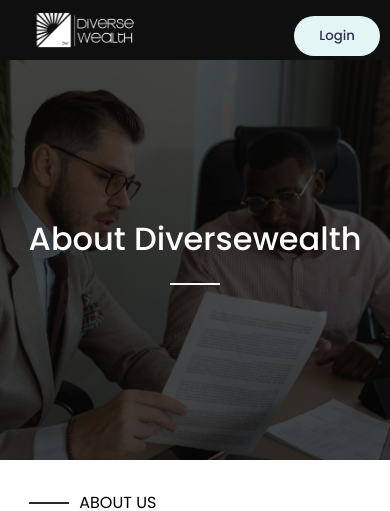
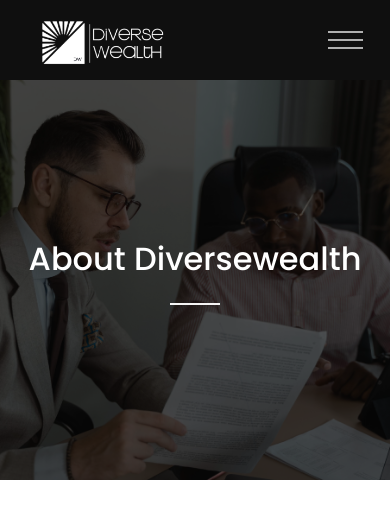
Before and after one commit to kelvinogodo/diversefrontend, a React (Create React App) app: page /about in a window 390 px wide. Shown: the top 511 px of the page. Built offline with nearby package versions, Linux system fonts and the light colour scheme.

Commit message:
updated route

```diff
--- a/src/components/Header/Header.jsx
+++ b/src/components/Header/Header.jsx
@@ -5,6 +5,7 @@ import { useState } from 'react'
 import { motion } from 'framer-motion'
 import { Link } from 'react-router-dom'
 const Header = () => {
+    const [showModal, setShowModal] = useState(false)
     const [bgColor, setBgColor] = useState(false)
     const changeOnScroll = ()=>{
         if(window.scrollY >= 90){
@@ -21,11 +22,11 @@ const Header = () => {
         initial={{ opacity:0}}
         animate={{opacity:1}}
         transition={{duration:0.65}}
-    id='home'>
+    >
         <div className="logo-container">
-            <img src="/20231219_090517.png" alt="" className='logo-b' onClick={()=>{
+            <img src="/20231219_090517.png" alt="company_logo" className='logo' onClick={()=>{
                 navigate('/')
-              }} />
+            }}/>
         </div>
         <nav>
             <ul>
@@ -34,19 +35,19 @@ const Header = () => {
                     <span className='line'></span>
                 </li>
                 <li>
-                    <a href="/about">about</a>
+                    <Link to="/about">about</Link>
                     <span className='line'></span>
                 </li>
                 <li>
-                    <a href="/faq">faqs</a>
+                    <Link to="/faq">faqs</Link>
                     <span className='line'></span>
                 </li>
                 <li>
-                    <a href="/policy">policy</a>
+                    <Link to="/policy">our policy</Link>
                     <span className='line'></span>
                 </li>
                 <li>
-                    <a href="/buybitcoin">buy bitcoin</a>
+                    <Link to="/buybitcoin">buy bitcoin</Link>
                     <span className='line'></span>
                 </li>
             </ul>
@@ -54,6 +55,28 @@ const Header = () => {
         <div className="sign-up-btn-container">
             <button className='signup-btn' onClick={()=>{navigate('/login')}}>login</button>
         </div>
+        <div class="mobile-menu-container" onClick={()=>{
+            setShowModal(!showModal)
+          }} >
+                <div class="line1"></div>
+                <div class="line2"></div>
+                <div class="line3"></div>
+          </div>
+          <div className={`overlay ${showModal ? 'showing-modal' : ''}`} onClick={() => {
+              setShowModal(false)
+          }}>
+                <div className={`menu-modal `} >
+                <ul>
+                    <Link to='/'>home</Link>
+                    <Link to='/about'>about</Link>
+                    <Link to='/faq'>faq</Link>
+                    <Link to='/buybitcoin'>buy bitcoin</Link>
+                    <Link to='/policy'>our policy</Link>
+                    <Link to='/signup'>signup</Link>
+                    <Link to='/login'>login</Link>
+                </ul>
+                </div>
+              </div>
     </motion.header>
   )
 }
--- a/src/components/Header/header.css
+++ b/src/components/Header/header.css
@@ -1,4 +1,4 @@
-header{
+header {
     position: sticky;
     top: 0px;
     z-index: 4;
@@ -13,8 +13,8 @@ header{
     height: 60px;
 }
 
-.scroll-color{
-    background-color: var(--secondary-mild);
+.scroll-color {
+    background-color: var(--secondary-color);
     position: fixed;
     top: 0px;
 }
@@ -26,76 +26,213 @@ nav {
     justify-content: flex-end;
 }
 
-nav ul{
+nav ul {
     width: 60%;
     display: flex;
     align-items: center;
     justify-content: space-around;
 }
-nav ul li{
+
+nav ul li {
     display: flex;
     align-items: center;
     justify-content: center;
     flex-direction: column;
 }
-.line{
+
+.line {
     height: 1.5px;
     width: 0px;
     transition: all .3s ease;
     background-color: var(--primary-color);
 }
-nav ul li:hover .line{
+
+nav ul li:hover .line {
     width: 100%;
 }
+
 nav ul li a {
-    color:white;
+    color: white;
     text-transform: capitalize;
     font-size: .9rem;
 }
-.signup-btn{
+
+.signup-btn {
     padding: 10px 25px;
     display: flex;
     align-items: center;
     justify-content: center;
-    background-color:var(--primary-color);
-    color:var(--secondary-color);
+    background-color: var(--color-variant);
+    color: var(--primary-color);
     text-transform: capitalize;
     border-radius: 5rem;
     font-family: poppins;
     cursor: pointer;
     transition: all .5s ease-in-out;
     font-weight: 500;
+    margin-top: 0px;
 }
-.logo-container{
+
+.logo-container {
     display: flex;
     align-items: center;
     justify-content: center;
     width: 20%;
-    overflow-y: hidden;
-    padding-left: 60px;
+    overflow: hidden;
+    padding-left: 75px;
 }
-.logo-b{
-    height: 60px;
+
+.logo {
     object-fit: contain;
     cursor: pointer;
+    width: 100%;
     align-self: center;
 }
 
-@media (max-width: 990px) and (min-width: 768px){
-    .logo-container{
+.txtlogo {
+    height: 80px;
+    object-fit: contain;
+}
+
+.mobile-menu-container {
+    width: 70px;
+    display: flex;
+    align-items: center;
+    justify-content: center;
+    flex-direction: column;
+    height: 40px;
+    cursor: pointer;
+}
+
+.line1,
+.line2,
+.line3 {
+    width: 50%;
+    height: 2px;
+    background-color: rgb(175, 175, 175);
+    margin: 3px 0px;
+}
+
+.mobile-menu-container {
+    display: none;
+}
+
+.menu-modal {
+    display: none;
+}
+
+.sign-up-btn-container {
+    display: flex;
+    align-items: center;
+    justify-content: center;
+}
+
+.overlay {
+    display: none;
+}
+
+@media (max-width: 990px) and (min-width: 768px) {
+    .logo-container {
         width: 30%;
-        padding-left: 0px;
+        padding-left: 40px;
     }
-    nav{
+
+    .menu-container {
+        display: flex;
+    }
+
+    nav {
         display: none;
     }
+
+    .sign-up-btn-container {
+        display: none;
+
+    }
 }
-@media screen and (max-width: 767px){
-    nav{
+
+@media screen and (max-width: 767px) {
+    .overlay {
+        display: block;
+        width: 0%;
+        height: 100vh;
+        position: absolute;
+        top: 0;
+        transition: .2s all ease-in;
+        left: 0;
+    }
+
+    .menu-modal {
+        display: flex;
+        position: absolute;
+        width: 70%;
+        height: 100%;
+        overflow-x: hidden;
+        background-color: white;
+        flex-direction: column;
+        justify-content: flex-start;
+        align-items: center;
+        top: 0;
+        left: 0;
+    }
+
+    .showing-modal {
+        width: 100vw;
+        display: flex;
+        align-items: flex-start;
+        justify-content: flex-start;
+    }
+
+    .showing-modal ul li a {
+        font-family: poppins, 'Segoe UI', Tahoma, Geneva, Verdana, sans-serif;
+    }
+
+    .menu-modal ul {
+        width: 80%;
+        height: 55%;
+        display: flex;
+        flex-direction: column;
+        justify-content: space-around;
+        align-items: flex-start;
+        font-family: 'Segoe UI', Tahoma, Geneva, Verdana, sans-serif;
+        padding-top: 20px;
+    }
+
+    .menu-modal ul a {
+        font-size: 1rem;
+        color: #3e3e3e;
+        font-family: 'Segoe UI', Tahoma, Geneva, Verdana, sans-serif;
+        text-transform: capitalize;
+        margin: 5px 0px;
+        padding: 10px;
+        width: 100%;
+        text-align: left;
+    }
+
+    .sign-up-btn-container {
         display: none;
     }
-    .logo-container{
-        width: 40%;
+
+    .mobile-menu-container {
+        display: flex;
+    }
+
+    nav {
+        display: none;
+    }
+
+    .logo-container {
+        width: 50%;
         padding-left: 10px;
+        overflow-y: hidden;
+    }
+
+    .logo {
+        margin-top: 5px;
+        object-fit: contain;
+    }
+
+    header {
+        height: 80px;
     }
 }
```
